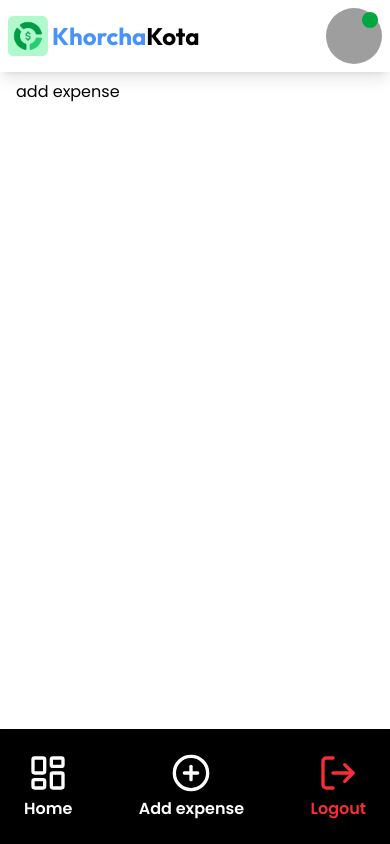
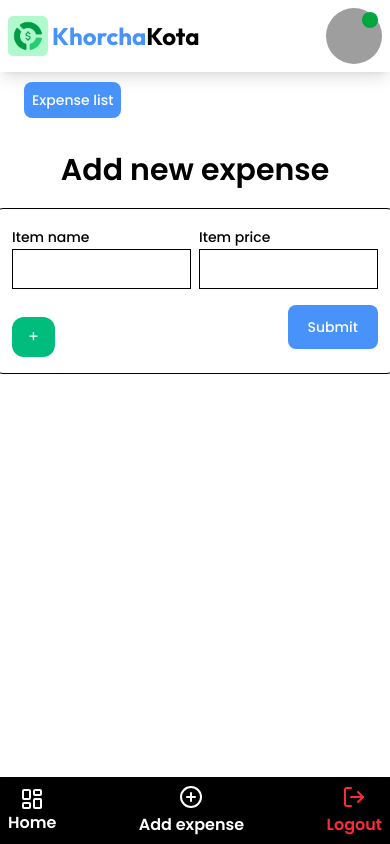
Before and after one commit to UmayerCoding1/khorcha-kota-client, a React (Vite) app: page /add-expense in a window 390 px wide. Built offline with nearby package versions, Linux system fonts and the light colour scheme; grey boxes are pictures that could not be loaded.

Commit message:
add expense

```diff
--- a/src/components/ExpenseTable.jsx
+++ b/src/components/ExpenseTable.jsx
@@ -12,7 +12,7 @@ const ExpenseTable = () => {
 
   const formetDate = currentDate.toLocaleDateString("en-US", options);
   return (
-    <table className="w-full text-center border border-black rounded-lg max-h-[450px] overflow-scroll">
+    <table className="w-full text-sm text-center border border-black rounded-lg max-h-[450px] overflow-scroll">
   <thead>
     <tr className="bg-gray-600  text-white font-semibold">
       <th className="border border-black px-4 py-2">Date</th>
--- a/src/page/AddExpense.jsx
+++ b/src/page/AddExpense.jsx
@@ -1,11 +1,100 @@
-import React from 'react';
+import React, { useState } from "react";
+import { Link } from "react-router-dom";
+const AddExpense = () => {
+  const [items, setItems] = useState([
+    {
+      itemname: "",
+      itemprice: "",
+    },
+  ]);
 
-const AddExpense = () => {
-    return (
-        <div>
-            add expense
-        </div>
-    );
+  const handleAddFild = () => {
+    setItems([...items, {
+        itemname: "",
+        itemprice: "",
+      }],)
+  };
+
+
+  const handleChange = (index,field,value) => {
+    const updateItems = [...items];
+    updateItems[index][field] = value;
+
+    setItems(updateItems);
+  }
+  const handleSubmit = (e) => {
+    e.preventDefault();
+    console.log('all inp value', items );
+
+  };
+  return (
+    <div className="p-2">
+      <Link
+        to={"/expense-list"}
+        className="bg-primary p-2  rounded-lg text-white font-medium text-sm"
+      >
+        Expense list
+      </Link>
+      <div className="flex flex-col items-center justify-center mt-10">
+        <h2 className="text-3xl font-semibold">Add new expense</h2>
+
+        <form
+          onSubmit={handleSubmit}
+          className="border p-4 mt-5 rounded-lg w-[400px]"
+        >
+          {items.map((item, inx) => (
+            <div key={inx} className="flex items-center justify-between gap-2">
+              <div className="w-[50%]">
+                <label className="text-sm font-medium" htmlFor="name">
+                  Item name
+                </label>
+                <br />
+                <input
+                  value={item.itemname}
+                  onChange={(e) => {
+                    handleChange(inx,'itemname', e.target.value)
+                  }}
+                  type="text"
+                  className="outline-none border w-full h-10 pl-2"
+                />
+              </div>
+              <div className="w-[50%]">
+                <label className="text-sm font-medium" htmlFor="price">
+                  Item price
+                </label>
+                <br />
+                <input
+                  type="text"
+                  value={item.itemprice}
+                  onChange={(e) => {
+                    handleChange(inx,'itemprice', e.target.value)
+                  }}
+                  className="outline-none border w-full h-10 pl-2"
+                />
+              </div>
+            </div>
+          ))}
+
+          <div className="flex items-center justify-between  mt-2">
+            <button
+            onClick={() => handleAddFild()}
+              type="button"
+              className="bg-emerald-500 p-2 px-4 rounded-xl text- text-white mt-5 cursor-pointer"
+            >
+              +
+            </button>
+
+            <button
+              className="bg-primary   py-3 px-5 rounded-lg text-sm text-white font-medium cursor-pointer "
+              type="submit"
+            >
+              Submit
+            </button>
+          </div>
+        </form>
+      </div>
+    </div>
+  );
 };
 
 export default AddExpense;
--- a/src/page/Dashboard.jsx
+++ b/src/page/Dashboard.jsx
@@ -70,21 +70,21 @@ const Dashboard = () => {
         </div>
       </div>
 
-      <div className="w-full  bg-black lg:hidden fixed bottom-[-1px] left-0 z-10 flex items-center justify-between p-6 shadow-lg">
+      <div className="w-full  bg-black lg:hidden fixed bottom-[-1px] left-0 z-10 flex items-center justify-between p-2 shadow-lg">
         <Link
           to={"/"}
-          className="flex flex-col items-center justify-center gap-1"
+          className="flex flex-col items-center justify-center lg:gap-1"
         >
-          <LayoutDashboard className="text-white w-10 h-10 cursor-pointer" />
+          <LayoutDashboard className="text-white  cursor-pointer" />
           <p className="text-white font-semibold">Home</p>
         </Link>
 
         <Link to={'/add-expense'} className="flex flex-col items-center justify-center gap-1">
-          <CirclePlus className="text-white w-10 h-10 cursor-pointer" />
+          <CirclePlus className="text-white cursor-pointer" />
           <p className="text-white font-semibold">Add expense</p>
         </Link>
         <div className="flex flex-col items-center justify-center gap-1">
-          <LogOut className="text-red-500 w-10 h-10 cursor-pointer" />
+          <LogOut className="text-red-500 cursor-pointer" />
           <p className="text-red-500 font-semibold">Logout</p>
         </div>
       </div>
--- a/src/page/Home.jsx
+++ b/src/page/Home.jsx
@@ -39,6 +39,8 @@ const Home = () => {
   useEffect(() => {
     if (openAddBudget) {
       document.body.style.overflow = "hidden";
+    }else{
+      document.body.style.overflow = ''
     }
   }, [openAddBudget]);
   return (
@@ -70,12 +72,12 @@ const Home = () => {
           </div>
         </div>
         <div className="lg:flex  justify-between bg-white mb-2  w-full">
-          <div className="bg-black text-white p-5 rounded-md mb-7 lg:mb-0 h-[180px]">
+          <div className="bg-black text-white p-5 rounded-md mb-7 lg:mb-0 lg:h-[180px]">
             <p className="text-sm text-gray-500 tracking-widest font-orbitron">
               {formattedDate}
             </p>
 
-            <div className="flex items-center justify-between gap-20 mt-5">
+            <div className="flex items-center justify-between lg:gap-20 mt-5">
               <img
                 className="w-40 h-40 rounded-full"
                 src="https://png.pngtree.com/png-vector/20191101/ourmid/pngtree-cartoon-color-simple-male-avatar-png-image_1934459.jpg"
@@ -106,10 +108,10 @@ const Home = () => {
         </div>
 
         <div>
-          <div className="flex items-center justify-between p-3">
+          <div className="flex flex-col lg:flex-row items-center justify-between p-3">
             <h1 className="text-xl font-medium">
               Expense list{" "}
-              <span className="text-sm text-gray-500">({month} mounth)</span>
+             <span className="text-sm text-blue-500">View all</span>
             </h1>
 
             <div className="flex items-center justify-between border-2 w-72 border-black/50  rounded-md px-1">
@@ -156,7 +158,7 @@ const Home = () => {
 
       {openAddBudget && (
         <div className="absolute w-full h-screen bg-black/70 top-0 left-0 flex items-center justify-center">
-          <div className="bg-white w-[300px] h-[170px] rounded-lg relative">
+          <div className="bg-white w-[300px] lg:h-[170px] rounded-lg relative">
             <XCircle onClick={() => setOpenAddBudget(false)} className="text-black absolute top-2 right-1 cursor-pointer" />
 
             <div className="mt-10 p-5">
```
